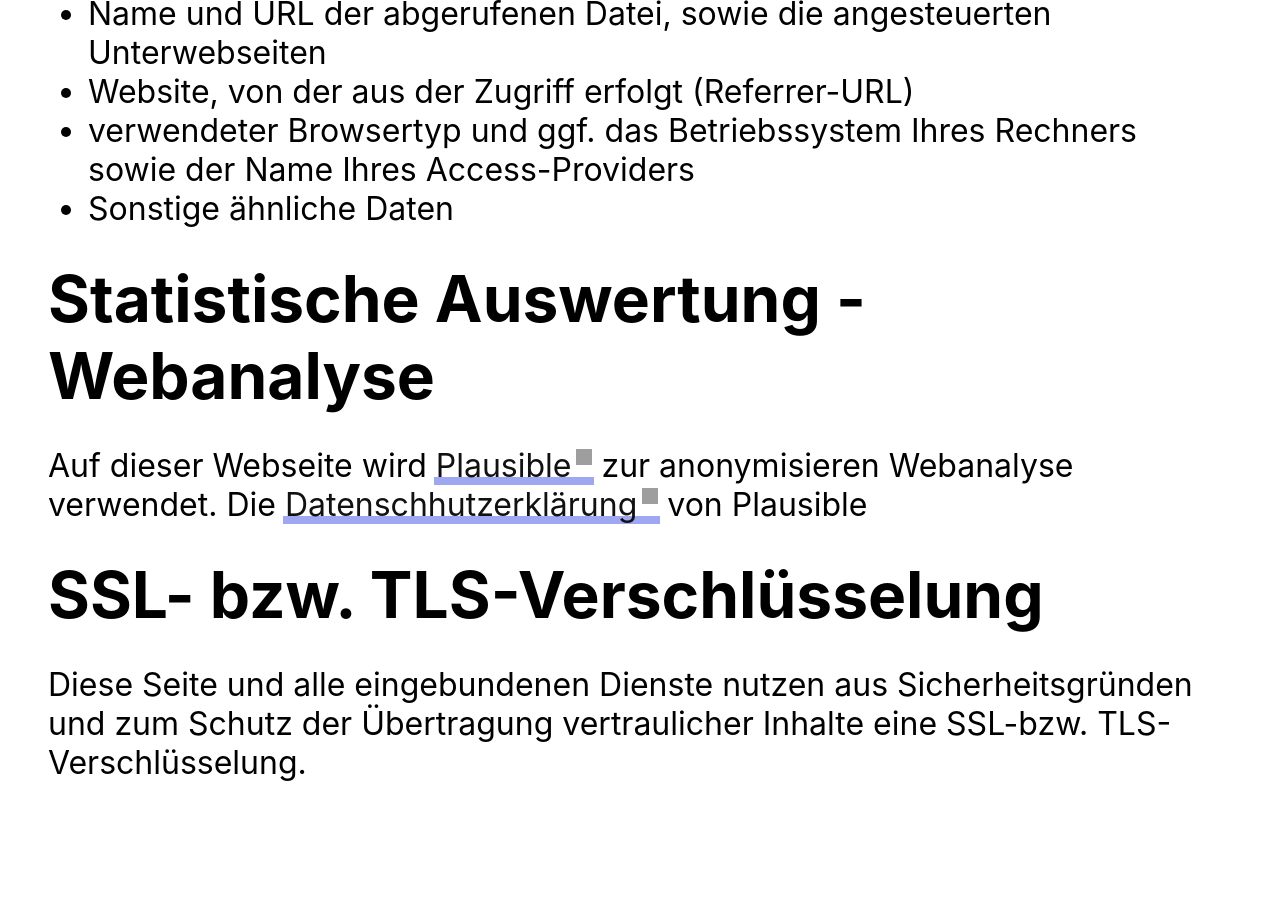
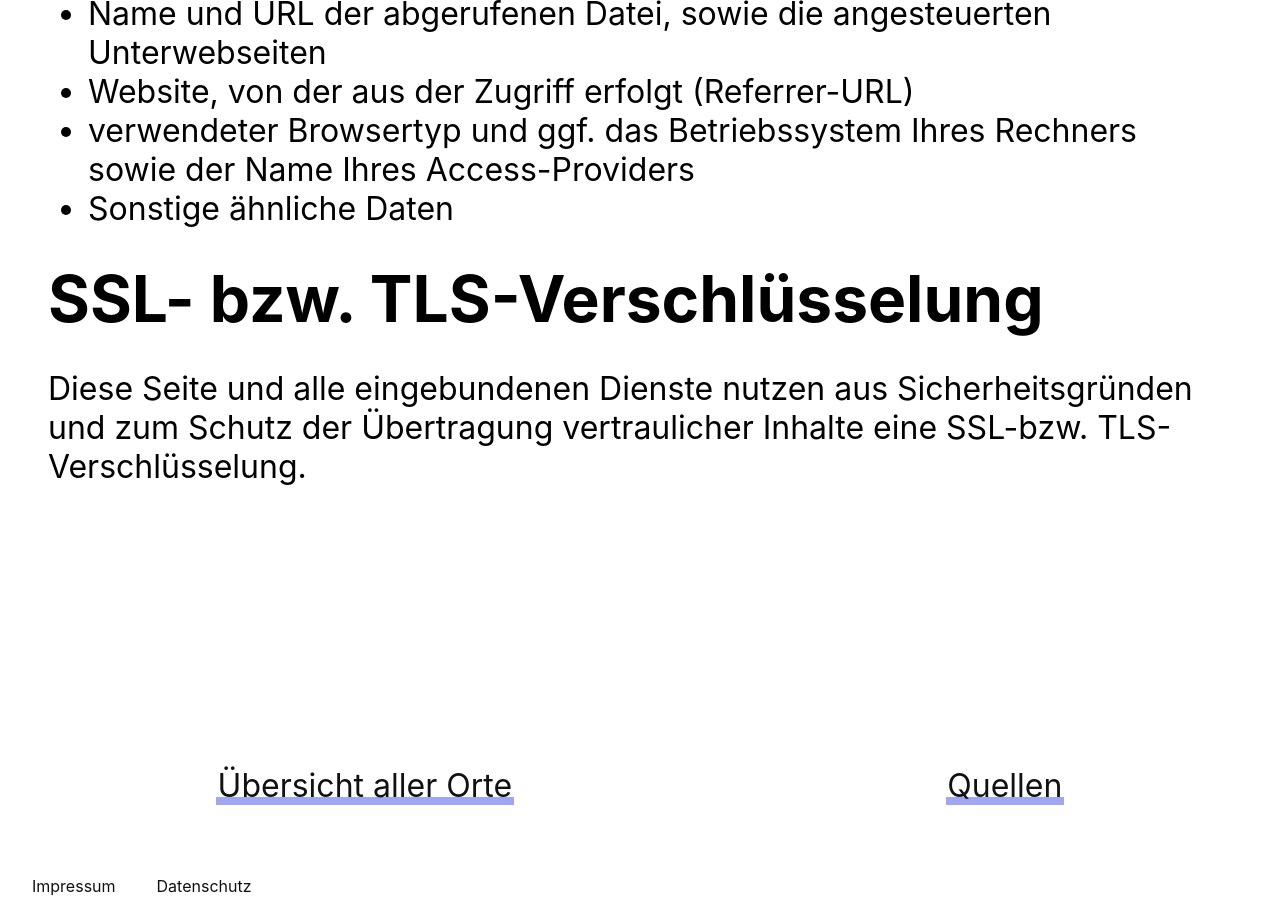
Before and after one commit to app-5ls-de/wetter, a Jekyll site: the page built from datenschutz.md, in a window 1280 px wide and 900 px high, scrolled down 1347 px. Built offline with Jekyll 4.4.1, drawn with Linux system fonts in a browser that asks for light colours; grey boxes are pictures that could not be loaded.

Commit message:
Update datenschutz.md

```diff
--- a/datenschutz.md
+++ b/datenschutz.md
@@ -30,11 +30,5 @@ Diese Dienste könnten unter anderem folgende Informationen speichern und verarb
 - Sonstige ähnliche Daten
 
 
-# Statistische Auswertung - Webanalyse
-
-Auf dieser Webseite wird [Plausible](https://plausible.io/){:target="_blank"} zur anonymisieren Webanalyse verwendet.
-Die [Datenschhutzerklärung](https://plausible.io/data-policy){:target="_blank"} von Plausible
-
-
 # SSL- bzw. TLS-Verschlüsselung
 Diese Seite und alle eingebundenen Dienste nutzen aus Sicherheitsgründen und zum Schutz der Übertragung vertraulicher Inhalte eine SSL-bzw. TLS-Verschlüsselung.
```
